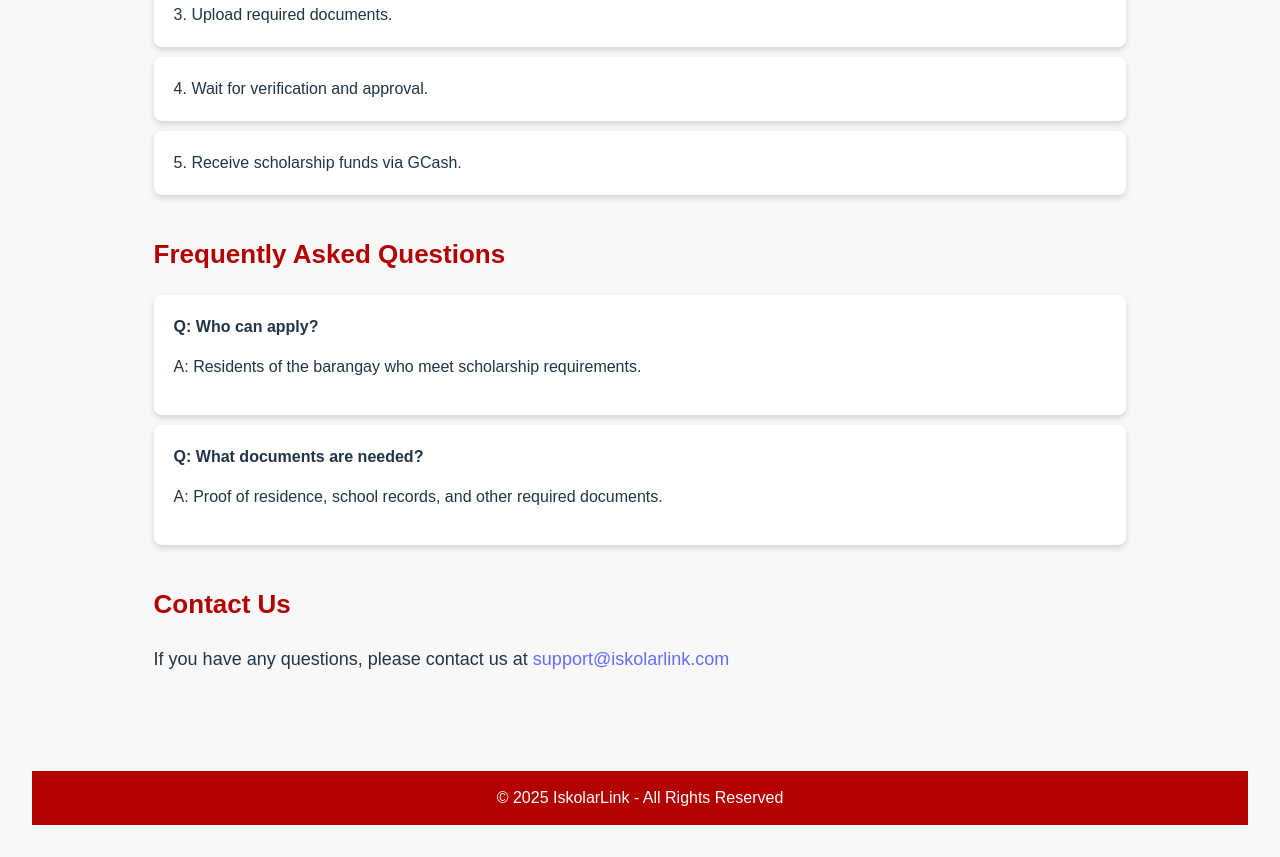
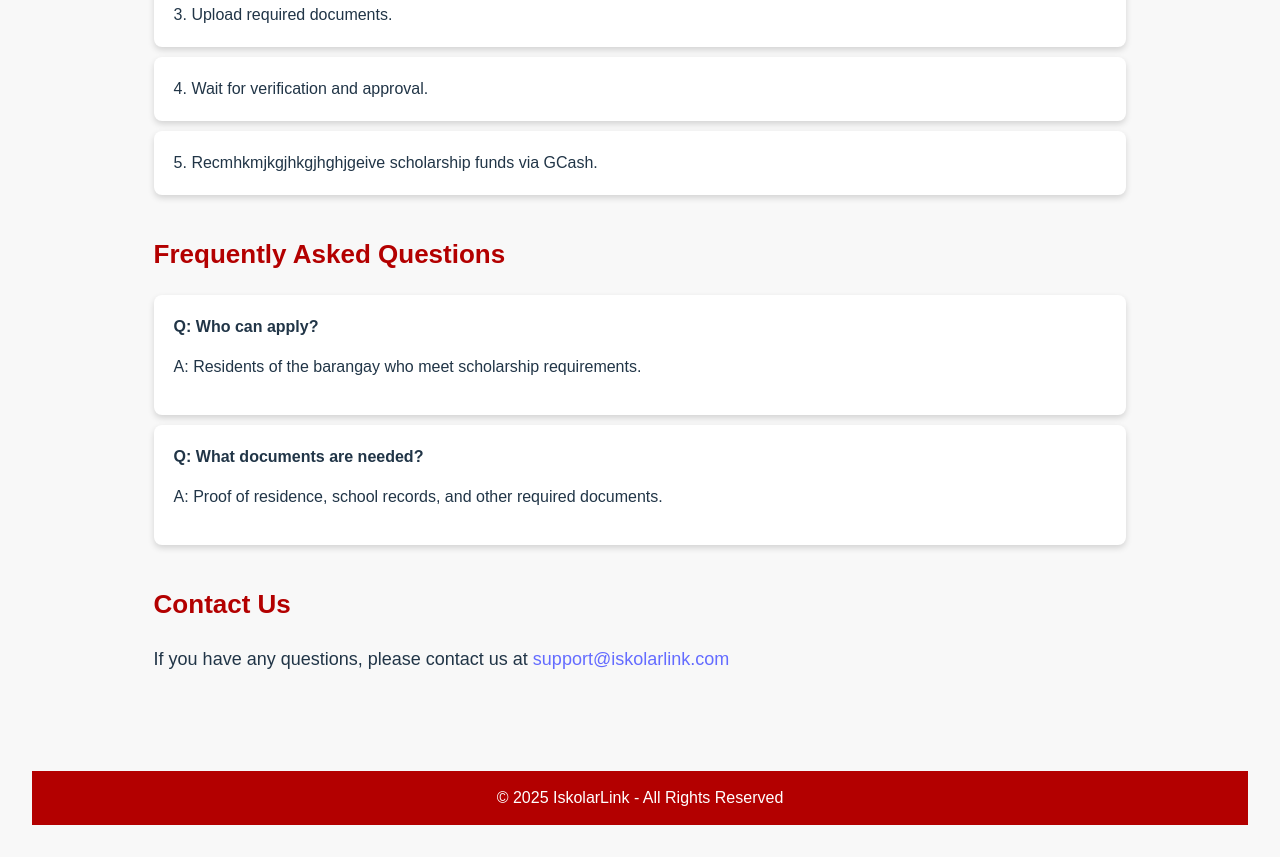
Before and after one commit to NetVinceGithub/BRGY.-SCHOLARSHIP-DISTRIBUTION-SYSTEM, a React (Vite) app in the folder frontend/: page /barangay-dashboard in a window 1280 px wide. Shown: the part 920-1777 px from the top of the page. Built offline with nearby package versions, Linux system fonts and the light colour scheme.

Commit message:
gjgjgjgjgjgjh

```diff
--- a/frontend/src/barangayPages/BarangayDashboard.jsx
+++ b/frontend/src/barangayPages/BarangayDashboard.jsx
@@ -22,7 +22,7 @@ const BarangayDashboard = () => {
           <div className="step">2. Fill out the scholarship application form.</div>
           <div className="step">3. Upload required documents.</div>
           <div className="step">4. Wait for verification and approval.</div>
-          <div className="step">5. Receive scholarship funds via GCash.</div>
+          <div className="step">5. Recmhkmjkgjhkgjhghjgeive scholarship funds via GCash.</div>
         </section>
         <section className="section faq">
           <h2>Frequently Asked Questions</h2>
```
